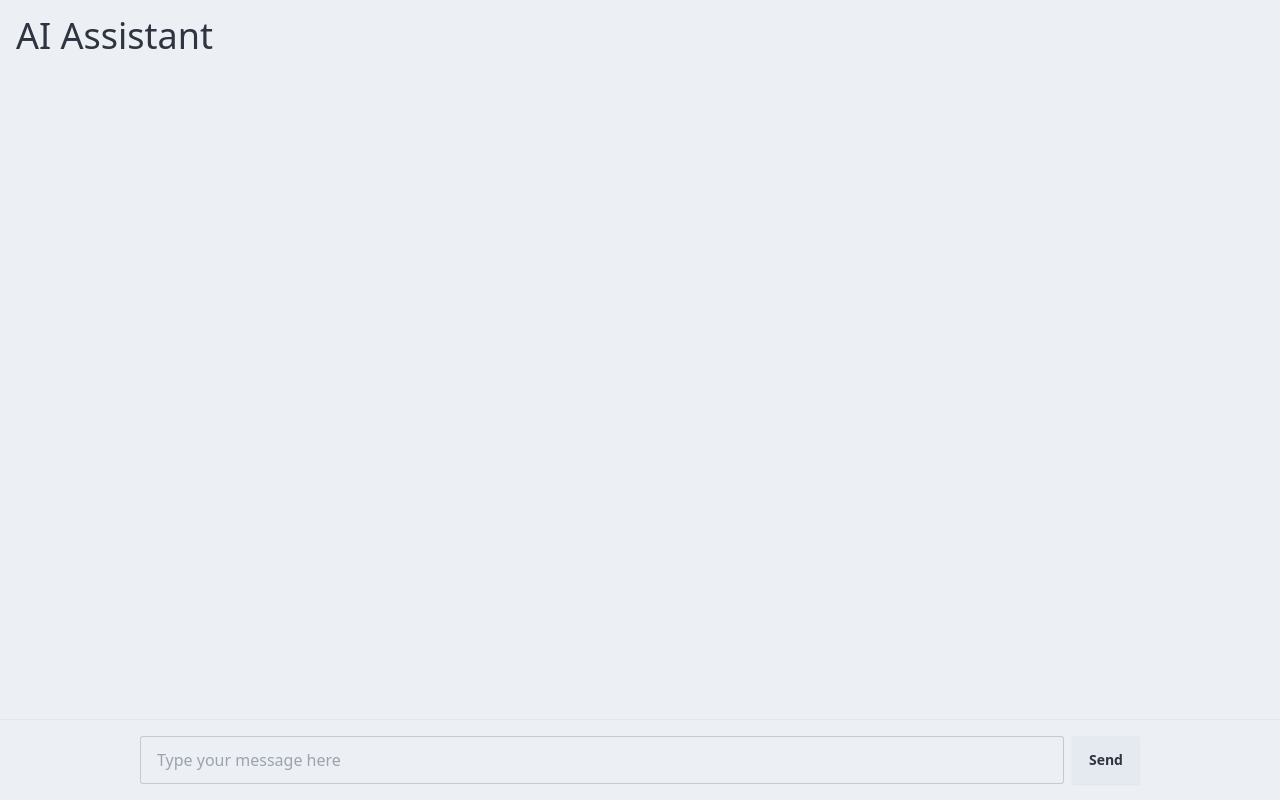
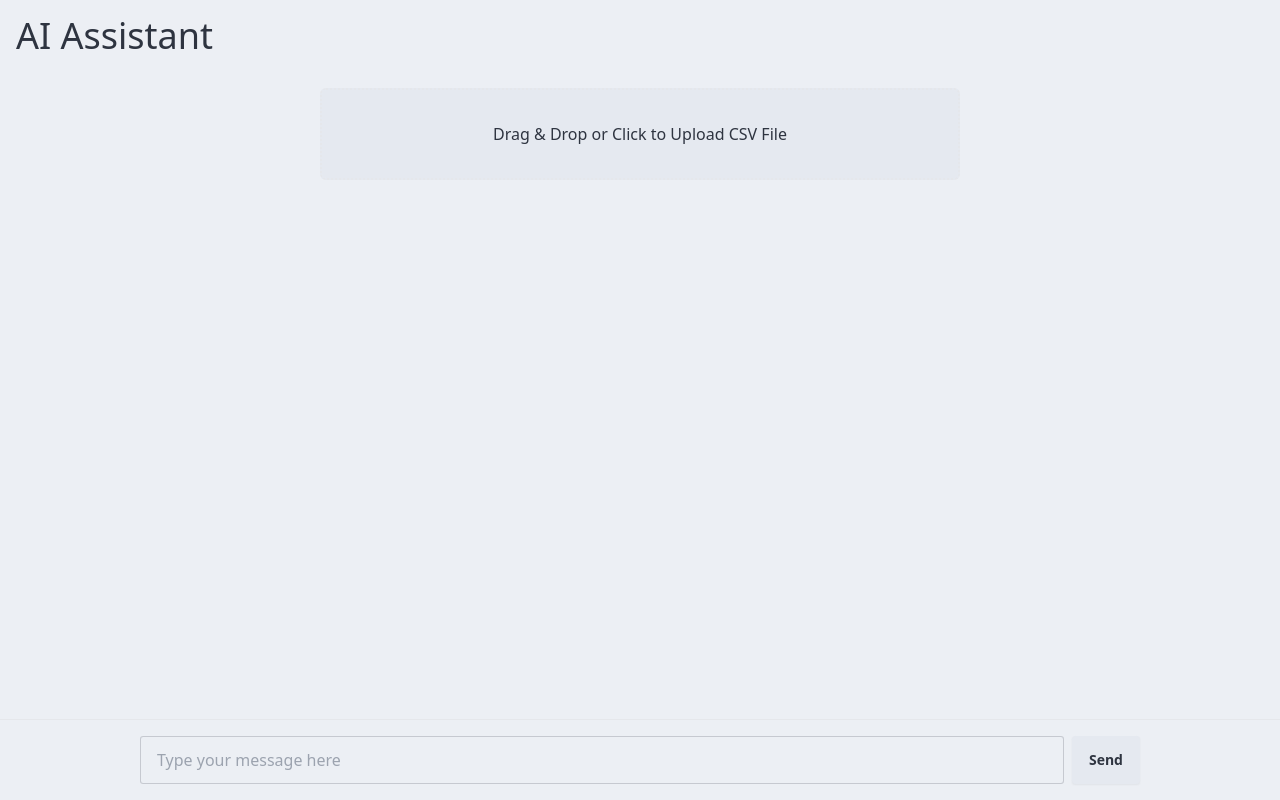
Before and after one commit to momokaiwase/humanai, a React (Create React App) app in the folder client/: page / in a window 1280 px wide. Built offline with nearby package versions, Linux system fonts and the light colour scheme.

Commit message:
file upload feature (but table looks weird)

```diff
--- a/client/src/App.js
+++ b/client/src/App.js
@@ -1,13 +1,59 @@
 
 import { useState } from 'react';
 import { useEffect, useRef } from 'react';
+import { csvParse, autoType } from 'd3-dsv'; //import d3-dsv for CSV parsing
+
 const url = process.env.NODE_ENV === 'production' ? 'https://course-tools-demo.onrender.com/' : 'http://127.0.0.1:8000/';
 
 function App() {
   const [message, setMessage] = useState("");
   //const [response, setResponse] = useState([]);
   const [chatHistory, setChatHistory] = useState([]);
+  const [fileData, setFileData] = useState(null);
+  const [fileError, setFileError] = useState("");
+  const [dragging, setDragging] = useState(false);
 
+  //handle file upload and csv parsing
+  const handleFileUpload = (file) => {
+    if (file && file.name.endsWith('.csv')) {
+      const reader = new FileReader();
+      reader.onload = (event) => {
+        const text = event.target.result;
+        const parsedData = csvParse(text, autoType);
+        setFileData(parsedData);
+        setFileError(""); //clear error messages
+      };
+      reader.readAsText(file);
+    } else {
+      setFileError("Please upload a valid CSV file.");
+      setFileData(null); //clear previous data
+    }
+  };
+
+  // Handle drag events
+  const handleDragOver = (e) => {
+    e.preventDefault();
+    setDragging(true);
+  };
+
+  const handleDragLeave = () => {
+    setDragging(false);
+  };
+
+  const handleDrop = (e) => {
+    e.preventDefault();
+    setDragging(false);
+    const file = e.dataTransfer.files[0];
+    handleFileUpload(file);
+  };
+
+  const handleFileInputChange = (e) => {
+    const file = e.target.files[0];
+    handleFileUpload(file);
+  };
+
+
+  //send message to backend
   function sendMessage() {
     if (message === "") {
       return;
@@ -86,6 +132,58 @@ function App() {
       <div className="sticky top-0 p-4 z-10">
         <h1 className="text-4xl mb-4">AI Assistant</h1>
       </div>
+      {/* File Upload Section */}
+      <div
+        className={`p-6 border-2 border-dotted rounded-md mx-auto text-center transition-colors
+          ${dragging ? 'bg-base-300' : 'bg-base-200'} w-1/2`} // Use DaisyUI's base color classes
+        onDragOver={handleDragOver}
+        onDragLeave={handleDragLeave}
+        onDrop={handleDrop}
+      >
+        <input
+          type="file"
+          accept=".csv"
+          className="hidden"
+          id="file-upload"
+          onChange={handleFileInputChange}
+        />
+        <label
+          htmlFor="file-upload"
+          className="cursor-pointer p-2 block"
+        >
+          {fileData ? (
+            <span>CSV File Uploaded</span>
+          ) : (
+            <span>Drag & Drop or Click to Upload CSV File</span>
+          )}
+        </label>
+        {fileError && <p className="text-error">{fileError}</p>} {/* Use DaisyUI's text-error class */}
+        {fileData && (
+          <div className="mt-4">
+            <h3 className="text-lg font-bold">Data Preview (first 5 rows):</h3>
+            <table className="table w-full">
+              <thead>
+                <tr>
+                  {Object.keys(fileData[0]).map((key, index) => (
+                    <th key={index}>{key}</th>
+                  ))}
+                </tr>
+              </thead>
+              <tbody>
+                {fileData.slice(0, 5).map((row, rowIndex) => (
+                  <tr key={rowIndex}>
+                    {Object.values(row).map((value, colIndex) => (
+                      <td key={colIndex}>{value}</td>
+                    ))}
+                  </tr>
+                ))}
+              </tbody>
+            </table>
+          </div>
+        )}
+      </div>
+
+
       <div className="flex-1 overflow-y-auto p-4">
         {/* Chat History */}
         <div className="w-custom-md lg:w-custom-lg mx-auto p-4">
--- a/package.json
+++ b/package.json
@@ -1,5 +1,6 @@
 {
   "dependencies": {
+    "d3-dsv": "^3.0.1",
     "openai": "^4.57.1"
   },
   "devDependencies": {
```
Also changed, not shown: 1 other file (tests, documents, lock files or other folders).
